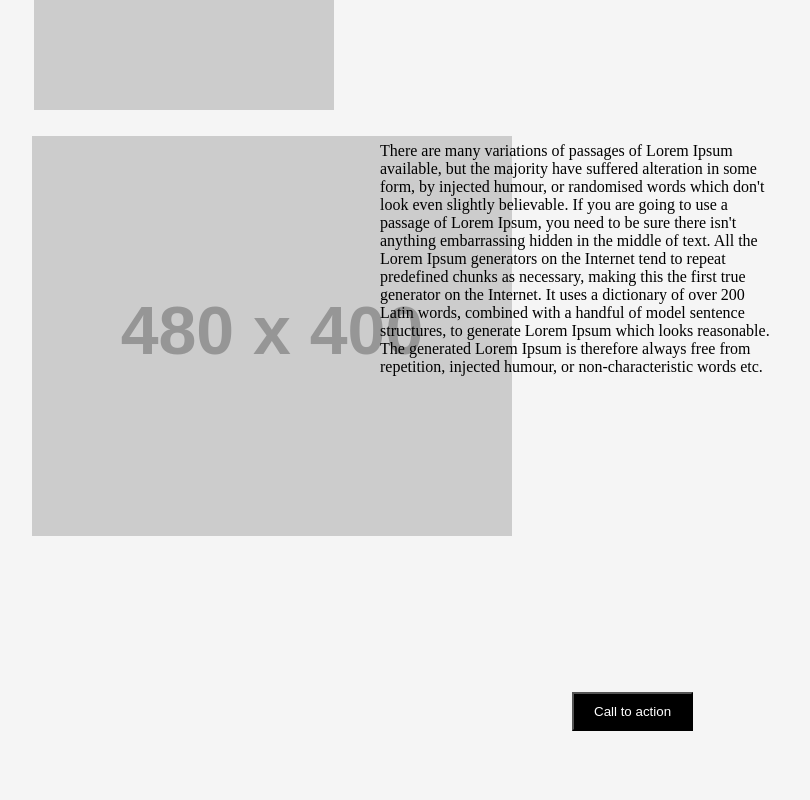
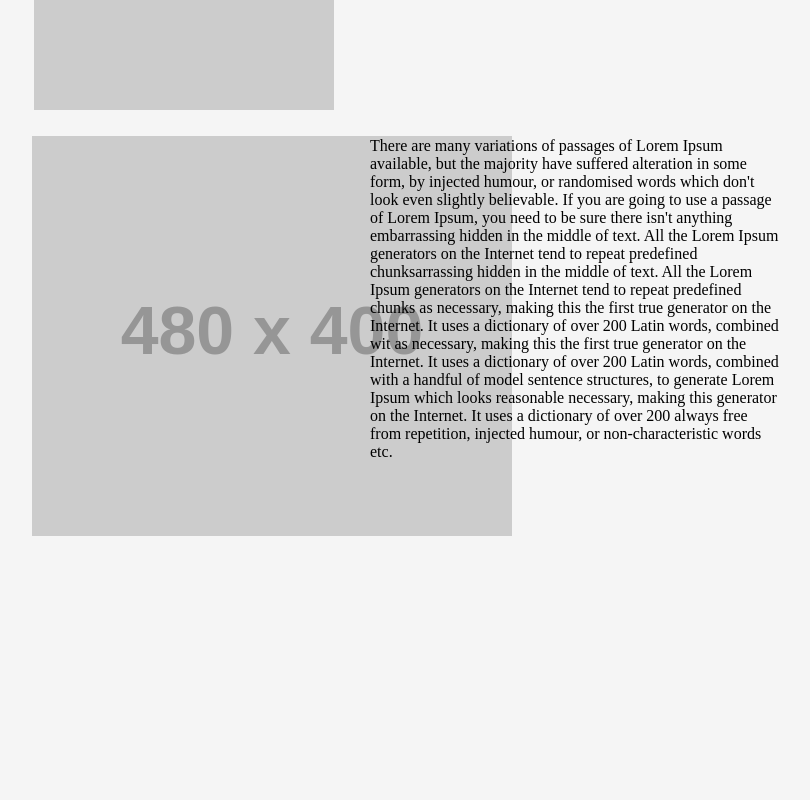
Before and after one commit to Ossamaaa/wirefame-exercise, a plain HTML site: page index.html in a window 1280 px wide. Shown: the part 1340-2140 px from the top of the page, without its empty margins (144-954 px from the left). Drawn offline with Linux system fonts and the light colour scheme; placeholder pictures from the web are drawn by us.

Commit message:
chenge p

```diff
--- a/index.html
+++ b/index.html
@@ -60,11 +60,14 @@
                     or randomised words which don't look even slightly believable.
                     If you are going to use a passage of Lorem Ipsum, you need to be sure there isn't anything
                     embarrassing hidden in the middle of text. All the Lorem Ipsum generators on the Internet tend to
+                    repeat predefined chunksarrassing hidden in the middle of text. All the Lorem Ipsum generators on the Internet tend to
                     repeat predefined chunks
                     as necessary, making this the first true generator on the Internet. It uses a dictionary of over 200
+                    Latin words, combined wit
+                    as necessary, making this the first true generator on the Internet. It uses a dictionary of over 200
                     Latin words, combined with a handful of model sentence structures, to generate Lorem Ipsum which
-                    looks reasonable.
-                    The generated Lorem Ipsum is therefore always free from repetition, injected humour, or
+                    looks reasonable necessary, making this generator on the Internet. It uses a dictionary of over 200
+                     always free from repetition, injected humour, or
                     non-characteristic words etc.
                 </p>
 
--- a/style.css
+++ b/style.css
@@ -82,9 +82,10 @@ padding: 10px;
 #parg{
    position: relative;
     float:right;
-width: 400px;
+width: 410px;
 right: 190px;
 overflow: scroll;
+bottom:  5px;
 }
 
 
@@ -102,7 +103,7 @@ footer{
     position: relative;
     background-color: black;
     color: rgb(255, 255, 255);
-top: 300px;
-left: 50px;
-padding : 10px 20px 10px 20px;
+top: 370px;
+left: 30px;
+padding : 7px 30px 7px 30px;
 }
```
